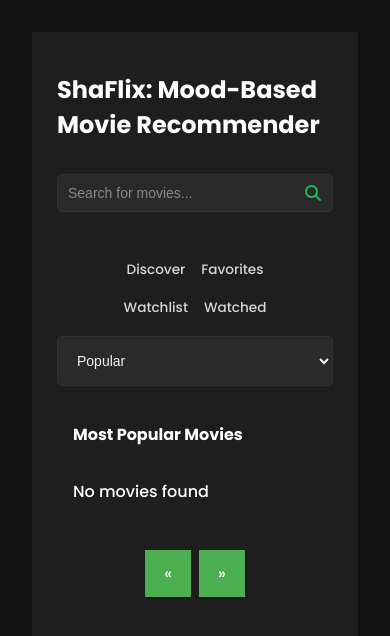
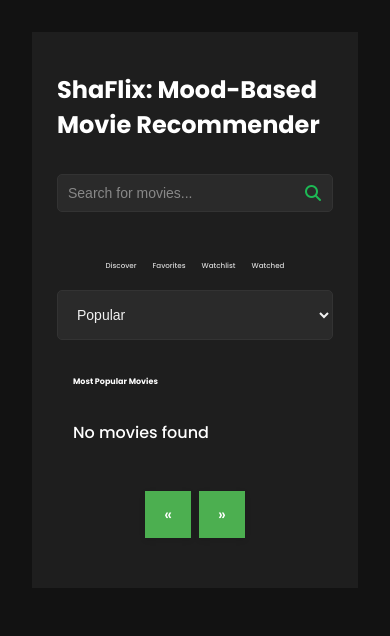
Before and after one commit to sharanvijayan13/ShaFlix, a plain HTML site: page index.html in a window 390 px wide. Drawn offline with Linux system fonts and the light colour scheme; no server answers.

Commit message:
Font size changed

```diff
--- a/style.css
+++ b/style.css
@@ -456,12 +456,12 @@ grid-template-columns: repeat(auto-fit, minmax(180px, 1fr));
 
 @media (max-width: 480px) {
 #heading {
-font-size: 1rem;
+font-size: 0.5rem;
 margin: 1rem;
 }
 
 .nav-bar a {
-font-size: 0.85rem;
+font-size: 0.45rem;
 }
 
 .movie-card {
@@ -471,4 +471,6 @@ grid-template-columns: 1fr;
 .movie-card-container img {
 height: auto;
 }
+
+
 }
```
